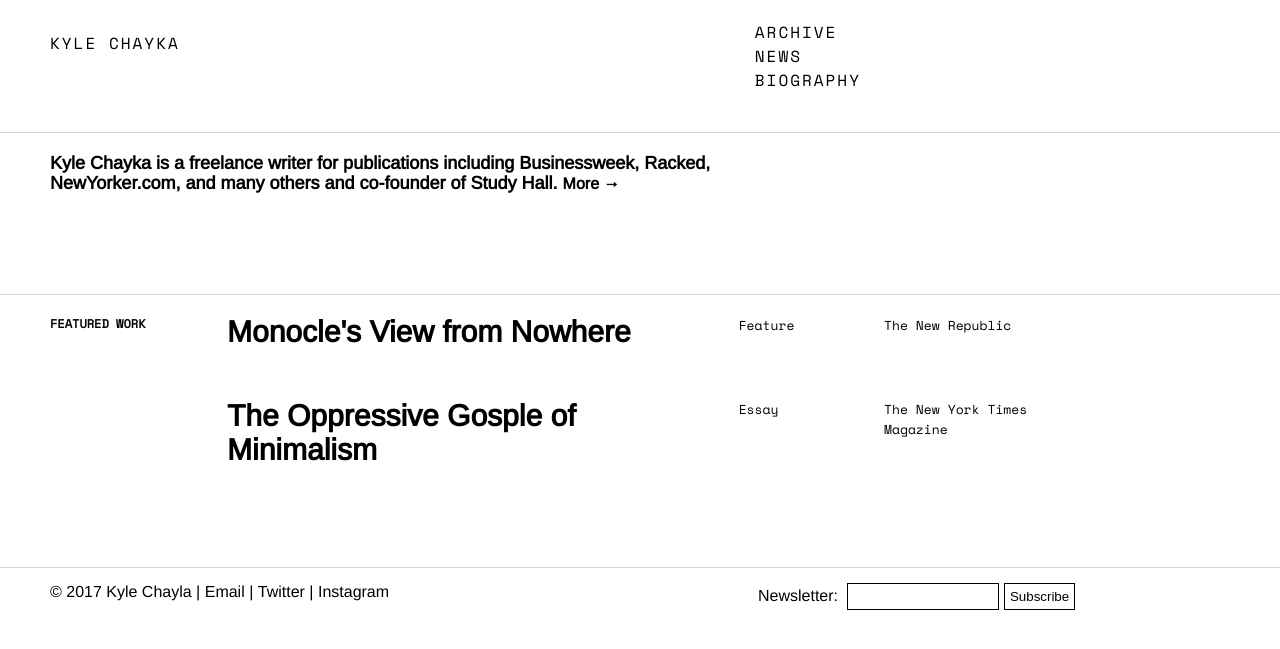
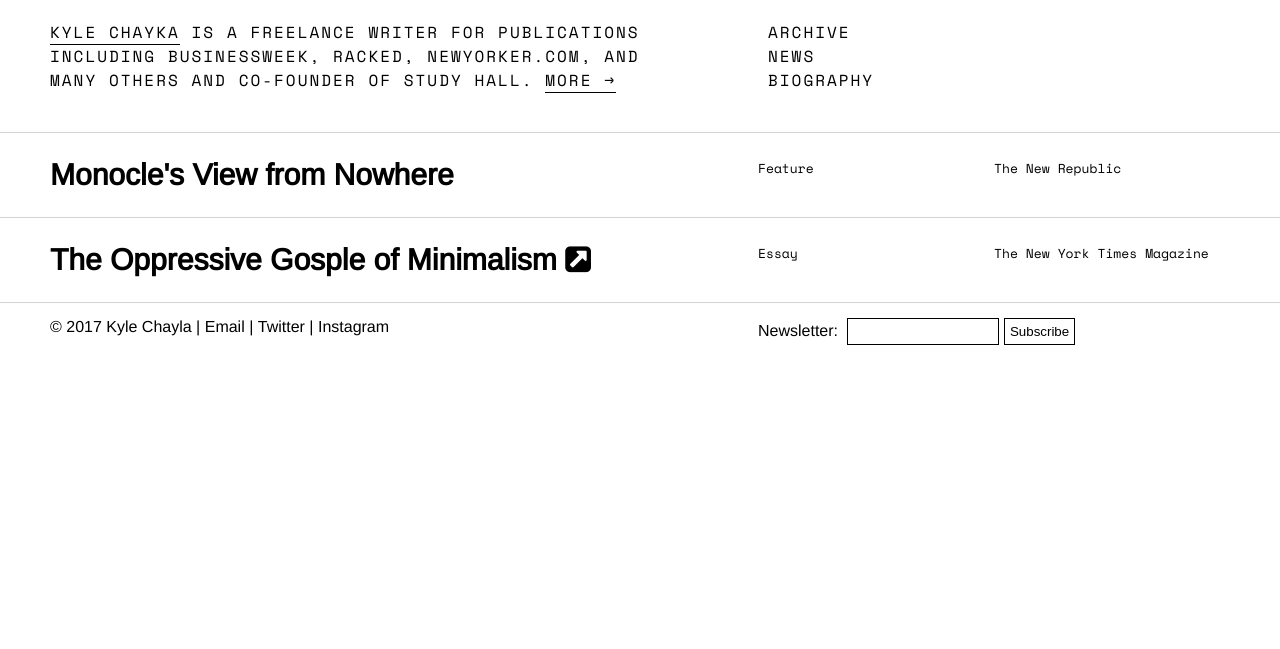
Before and after one commit to jarrettfuller/jekyll-test, a Jekyll site: the page built from index.html, in a window 1280 px wide. Shown: the top 649 px of the page. Built offline with Jekyll 4.4.1, drawn with Linux system fonts in a browser that asks for light colours; some web fonts are replaced.

Commit message:
new index

```diff
--- /dev/null
+++ b/_layouts/index.html
@@ -0,0 +1,52 @@
+<!DOCTYPE html>
+<html>
+    <head>
+    <title>{{ page.title }}—Kyle Chakya</title>
+        <meta name="viewport" content="width=device-width">
+        <meta charset="UTF-8">
+            <link rel="stylesheet" type="text/css" href="{{ site.github.url }}/styles.css" />
+<link href="https://fonts.googleapis.com/css?family=Arimo|Space+Mono" rel="stylesheet">
+<link href="https://fonts.googleapis.com/css?family=Average" rel="stylesheet">
+        <link rel="stylesheet" href="https://maxcdn.bootstrapcdn.com/font-awesome/4.7.0/css/font-awesome.min.css">
+        <link rel="icon" type="image/png" href="">
+
+        <style type="text/css">
+        header h1 a {
+              border-bottom: 1px black solid;
+    }</style>
+
+    </head>
+    <body id="top">
+        <header><h1 class="site-name"><a href="{{ site.github.url }}/">Kyle Chayka</a> is a freelance writer for publications including Businessweek, Racked, NewYorker.com, and many others and co-founder of Study Hall. <a href="{{ site.github.url }}/about">More →</a></h1>
+            <nav><ul>
+                <li><a href="{{ site.github.url }}/archive">Archive</a></li>
+                <li><a href="{{ site.github.url }}/news">News</a></li>
+                <li><a href="{{ site.github.url }}/about">Biography</a></li>
+             </ul></nav></header>
+
+
+
+<div id="container">
+      {{ content }}
+    </div>
+
+        <footer><div class="left"><p>&copy <script language="javascript" type="text/javascript">
+var today = new Date()
+var year = today.getFullYear()
+document.write(year)
+            </script> Kyle Chayla | <a href="#">Email</a> | <a href="#">Twitter</a> | <a href="#">Instagram</a></p></div>
+
+            <div class="right">
+                 <form action="https://tinyletter.com/jarrettfuller" method="post" target="popupwindow" onsubmit="window.open('https://tinyletter.com/jarrettfuller', 'popupwindow', 'scrollbars=yes,width=800,height=600');return true"><p><label for="tlemail">Newsletter:</label> <input type="text" style="width:140px" name="email" id="tlemail" /><input type="hidden" value="1" name="embed"/><input type="submit" value="Subscribe" /></form>
+
+
+
+
+
+                </p></div>
+    </footer>
+    </body>
+
+
+
+</html>
--- a/index.html
+++ b/index.html
@@ -1,20 +1,12 @@
 ---
 title: Test Page
-layout: default
+layout: index
 ---
 
 <main class="preview" id="all-container">
 
-    <div class="intro">Kyle Chayka is a freelance writer for publications including Businessweek, Racked, NewYorker.com, and many others and co-founder of Study Hall. <a href="{{ site.github.url }}/about">More →</a></div>
-
-
-    <div class="homepage">
-
-    <h3>Featured work</h3>
-
-<div class="featured">
         <a href="{{ site.baseurl }}{{ post.url }}">
-        <div class="hp">
+        <div class="object">
             <div class="hp_project">Monocle's View from Nowhere </div>
             <div class="hp_type">Feature</div>
             <div class="hp_publication">The New Republic</div>
@@ -22,16 +14,16 @@ layout: default
     </a>
 
             <a href="https://www.nytimes.com/2016/07/31/magazine/the-oppressive-gospel-of-minimalism.html?_r=0">
-        <div class="hp">
-            <div class="hp_project">The Oppressive Gosple of Minimalism </div>
+        <div class="object">
+            <div class="hp_project">The Oppressive Gosple of Minimalism <i class="fa fa-external-link-square" aria-hidden="true"></i></div>
             <div class="hp_type">Essay</div>
             <div class="hp_publication">The New York Times Magazine</div>
         </div>
     </a>
 
-    </div>
 
-        </div>
+
+
 
 </main>
 
--- a/styles.css
+++ b/styles.css
@@ -48,13 +48,17 @@ header {
   font-weight: normal;
   text-transform: uppercase;
   letter-spacing: 2px;
-    font-size: 13px;
+  box-sizing: border-box;
 }
 header h1 {
   font-weight: normal;
   color: #000000;
   width: 60%;
   margin-right: 22px;
+        font-size: 16px;
+        padding-right: 50px;
+        box-sizing: border-box;
+    }
 }
 nav {
   width: 40%;
@@ -90,22 +94,8 @@ font-weight: bold;
     text-transform: uppercase;
     font-size: 12px;
 }
-.featured {
-    width: 85%;
-    display: block;
-    vertical-align: text-top;
-}
-.hp {
-/*  border-top: 1px lightgrey solid;*/
-  display: -webkit-flex;
-  display: -ms-flexbox;
-  display: flex;
-  line-height: 20px;
-    width: 80%;
-    padding-bottom: 50px;
-}
 .hp_project {
-  width: 70%;
+  width: 60%;
   margin-right: 0px;
   box-sizing: border-box;
   padding-right: 30px;
```
Also changed, not shown: Gemfile.lock.
